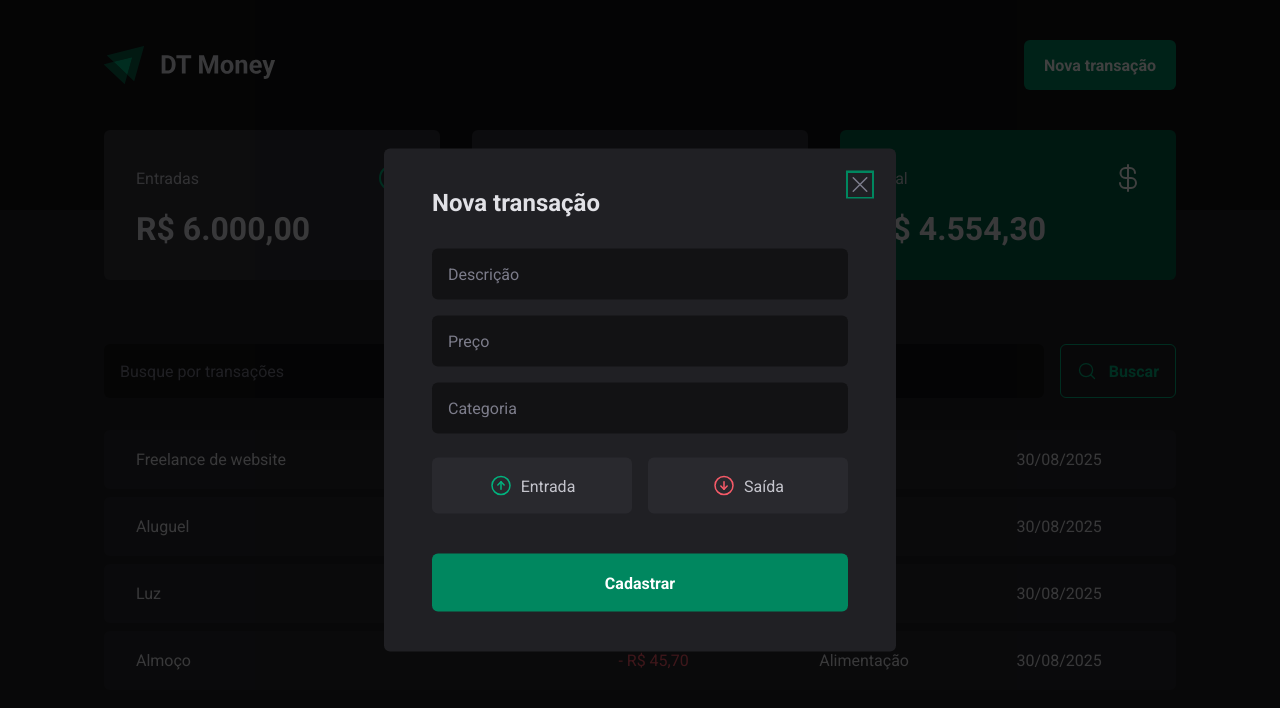
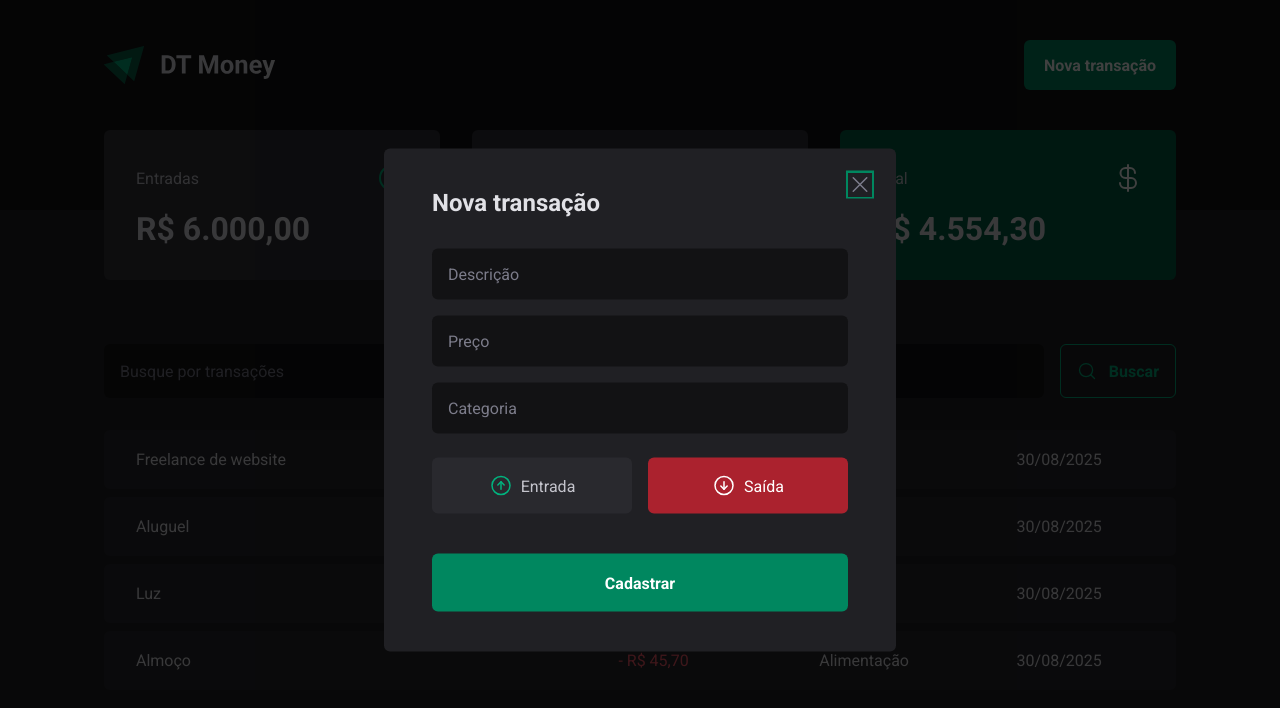
Before and after one commit to gzbarreto/03-dt-money, a React (Vite) app: page / in a window 1280 px wide. Both pictures are taken after a click on the button "Nova transação". Shown: the top 708 px of the page. Built offline with nearby package versions, Linux system fonts and the light colour scheme; data requests are answered from the project's data file.

Commit message:
add radio button logic to new transaction modal form

```diff
--- a/src/components/NewTransactionModal/index.tsx
+++ b/src/components/NewTransactionModal/index.tsx
@@ -1,7 +1,7 @@
 import * as Dialog from "@radix-ui/react-dialog"
 import * as z from "zod"
 import { zodResolver } from "@hookform/resolvers/zod"
-import { useForm } from "react-hook-form"
+import { Controller, useForm } from "react-hook-form"
 
 import {
   CloseButton,
@@ -16,18 +16,22 @@ const newTransactionFormSchema = z.object({
   description: z.string(),
   price: z.number(),
   category: z.string(),
-  // type: z.enum(["income", "outcome"]),
+  type: z.enum(["income", "outcome"]),
 })
 
 type NewTransactionFormInputs = z.infer<typeof newTransactionFormSchema>
 
 export function NewTransactionModal() {
   const {
+    control,
     register,
     handleSubmit,
     formState: { isSubmitting },
   } = useForm<NewTransactionFormInputs>({
     resolver: zodResolver(newTransactionFormSchema),
+    defaultValues: {
+      type: "outcome",
+    },
   })
 
   async function handleCreateNewTransaction(data: NewTransactionFormInputs) {
@@ -65,7 +69,12 @@ export function NewTransactionModal() {
             {...register("category")}
           />
 
-          <TransactionType>
+          <Controller
+            control={control}
+            name="type"
+            render={({field}) => {
+              return (
+                <TransactionType onValueChange={field.onChange} value={field.value}>
                   <TransactionTypeButton variant="income" value="income">
                     <ArrowCircleUp size={24} />
                     Entrada
@@ -76,8 +85,13 @@ export function NewTransactionModal() {
                     Saída
                   </TransactionTypeButton>
                 </TransactionType>
+              )
+            }}
+          />
 
-          <button type="submit" disabled={isSubmitting}>Cadastrar</button>
+          <button type="submit" disabled={isSubmitting}>
+            Cadastrar
+          </button>
         </form>
       </Content>
     </Dialog.Portal>
```
Lines whose indentation alone changed are shown as unchanged.
